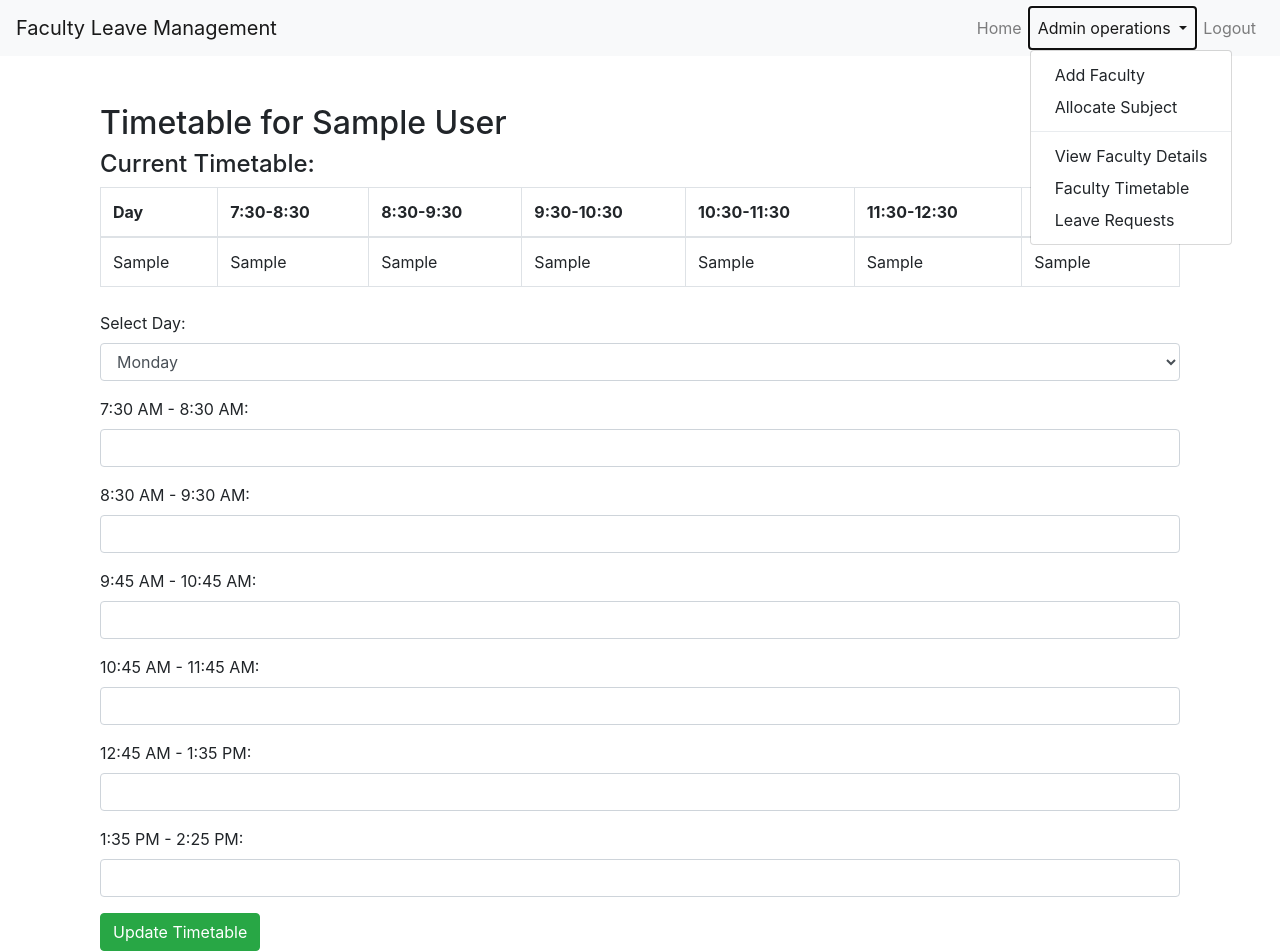
After one commit to narasimhaethics/Intelligent-Faculty-Leave-Management-with-Proxy-Assignment, a Flask app: page /faculty/timetable/1 in a window 1280 px wide, after a click on "Admin operations". The commit adds this page. Run offline with Flask 3, Linux system fonts and the light colour scheme; a user stored in the database is signed in; tables that the repository leaves empty hold one stand-in row (values such as "Sample post"); some libraries are stand-ins or nearby versions.

Commit message:
Faculty_time_table_added

```diff
--- a/app.py
+++ b/app.py
@@ -2,7 +2,7 @@ from flask import Flask, render_template, request, redirect, url_for, flash
 from flask_sqlalchemy import SQLAlchemy
 from flask_login import LoginManager, login_user, login_required, logout_user, current_user
 from config import Config
-from models import db, Users, LeaveRequests, ProxyAssignment
+from models import db, Users, FacultyDetails, FacultyTimetable #LeaveRequests, ProxyAssignment
 from datetime import datetime
 
 app = Flask(__name__)
@@ -21,9 +21,9 @@ def home():
 @app.route('/login', methods=['GET', 'POST'])
 def login():
     if request.method == 'POST':
-        username = request.form['username']
+        emailid = request.form['username']
         password = request.form['password']
-        user = Users.query.filter_by(username=username).first()
+        user = Users.query.filter_by(emailid=emailid).first()
         if user and user.password == password:
             login_user(user)
             return redirect(url_for('faculty_dashboard' if user.role == 'faculty' else 'admin_dashboard'))
@@ -62,14 +62,127 @@ def leave_request():
 def admin_dashboard():
     if current_user.role != 'admin':
         return redirect(url_for('faculty_dashboard'))
-    leave_requests = LeaveRequests.query.all()
-    return render_template('admin_dashboard.html', leave_requests=leave_requests)
+    #leave_requests = LeaveRequests.query.all()
+    return render_template('admin_dashboard.html') #leave_requests=leave_requests)
 @app.route('/logout')
 @login_required
 def logout():
     logout_user()
     flash("You have been logged out.", "success")
     return redirect(url_for('home'))
+@app.route('/add_faculty', methods=["GET","POST"])
+@login_required
+def add_faculty():
+    if request.method == 'POST':
+        fname = request.form.get('fname')
+        lname = request.form.get('lname')
+        emailid = request.form.get('emailid')
+        role = 'faculty'
+        password = request.form.get('password')
+        status = 'active'
+        program = request.form.get('program')
+        course = request.form.get('course')
+        semester = request.form.get('semester')
+        subject_allocated = request.form.get('subject_allocated')
+        academic_year = request.form.get('academic_year')
+
+
+        new_user = Users(fname=fname, lname=lname, emailid=emailid, role=role, password=password, status=status)
+        db.session.add(new_user)
+        db.session.commit()
+
+        # Adding faculty details linked to the user
+        new_faculty_details = FacultyDetails(
+            user_id=new_user.id,
+            program=program,
+            course=course,
+            semester=int(semester),
+            subject_allocated=subject_allocated,
+            academic_year=academic_year,
+
+        )
+        db.session.add(new_faculty_details)
+        db.session.commit()
+
+        flash('Faculty member added successfully', 'success')
+        return redirect(url_for('add_faculty'))
+
+    return render_template('add_faculty.html')
+
+@app.route('/allocate_subject')
+@login_required
+def allocate_subject():
+    pass
+
+@app.route('/view_faculty_details')
+@login_required
+def view_faculty_details():
+    faculties = FacultyDetails.query.all()
+    return render_template('faculty_details.html', faculties=faculties)
+
+
+@app.route('/faculty_timetable')
+@login_required
+def faculty_timetable():
+    pass
+
+@app.route('/faculty_details')
+@login_required
+def faculty_details():
+
+    # Query all faculty details
+    faculties = FacultyDetails.query.all()
+    return render_template('faculty_details.html', faculties=faculties)
+
+@app.route('/faculty/timetable/<int:faculty_id>', methods=['GET', 'POST'])
+@login_required
+def view_timetable(faculty_id):
+    faculty = FacultyDetails.query.get_or_404(faculty_id)
+
+    # Fetch the timetable for each day for the faculty
+    timetable = FacultyTimetable.query.filter_by(faculty_id=faculty.id).all()
+
+    if request.method == 'POST':
+        # Handle timetable updates for a particular day
+        day_of_week = request.form['day_of_week']
+        slot_1 = request.form['slot_1']
+        slot_2 = request.form['slot_2']
+        slot_3 = request.form['slot_3']
+        slot_4 = request.form['slot_4']
+        slot_5 = request.form['slot_5']
+        slot_6 = request.form['slot_6']
+
+        # Check if a timetable entry already exists for that day
+        timetable_entry = FacultyTimetable.query.filter_by(faculty_id=faculty.id, day_of_week=day_of_week).first()
+        if timetable_entry:
+            # Update existing entry
+            timetable_entry.slot_1 = slot_1
+            timetable_entry.slot_2 = slot_2
+            timetable_entry.slot_3 = slot_3
+            timetable_entry.slot_4 = slot_4
+            timetable_entry.slot_5 = slot_5
+            timetable_entry.slot_6 = slot_6
+        else:
+            # Create new entry if it doesn't exist
+            new_timetable = FacultyTimetable(
+                faculty_id=faculty.id,
+                faculty_name=faculty.user.fname,
+                day_of_week=day_of_week,
+                slot_1=slot_1,
+                slot_2=slot_2,
+                slot_3=slot_3,
+                slot_4=slot_4,
+                slot_5=slot_5,
+                slot_6=slot_6
+            )
+            db.session.add(new_timetable)
+
+        db.session.commit()
+        flash("Timetable updated successfully!", "success")
+        return redirect(url_for('view_timetable', faculty_id=faculty.id))
+
+    return render_template('view_timetable.html', timetable=timetable, faculty=faculty)
+
 if __name__ == '__main__':
     with app.app_context():
         db.create_all()  # Initialize the database
--- a/templates/base.html
+++ b/templates/base.html
@@ -1,5 +1,3 @@
-
-
 <!DOCTYPE html>
 <html lang="en">
 <head>
@@ -28,8 +26,19 @@
                             <a class="nav-link" href="{{ url_for('leave_request') }}">Request Leave</a>
                         </li>
                     {% elif current_user.role == 'admin' %}
-                        <li class="nav-item">
-                            <a class="nav-link" href="{{ url_for('admin_dashboard') }}">Admin Dashboard</a>
+                        <!-- Admin Dashboard Dropdown -->
+                        <li class="nav-item dropdown">
+                            <a class="nav-link dropdown-toggle" href="#" id="adminDashboardDropdown" role="button" data-toggle="dropdown" aria-haspopup="true" aria-expanded="false">
+                                Admin operations
+                            </a>
+                            <div class="dropdown-menu" aria-labelledby="adminDashboardDropdown">
+                                <a class="dropdown-item" href="{{ url_for('add_faculty') }}">Add Faculty</a>
+                                <a class="dropdown-item" href="{{ url_for('allocate_subject') }}">Allocate Subject</a>
+                                <div class="dropdown-divider"></div>
+                                <a class="dropdown-item" href="{{ url_for('view_faculty_details') }}">View Faculty Details</a>
+                                <a class="dropdown-item" href="{{ url_for('faculty_timetable') }}">Faculty Timetable</a>
+                                <a class="dropdown-item" href="{{ url_for('leave_request') }}">Leave Requests</a>
+                            </div>
                         </li>
                     {% endif %}
                     <li class="nav-item">
--- /dev/null
+++ b/templates/view_timetable.html
@@ -0,0 +1,77 @@
+{% extends "base.html" %}
+
+{% block content %}
+<div class="container mt-5">
+    <h2>Timetable for {{ faculty.user.fname }} {{ faculty.user.lname }}</h2>
+
+    <h4>Current Timetable:</h4>
+
+    <!-- Table to display the timetable day-wise -->
+    <table class="table table-bordered">
+        <thead>
+            <tr>
+                <th>Day</th>
+                <th>7:30-8:30</th>
+                <th>8:30-9:30</th>
+                <th>9:30-10:30</th>
+                <th>10:30-11:30</th>
+                <th>11:30-12:30</th>
+                <th>12:30-1:30</th>
+            </tr>
+        </thead>
+        <tbody>
+            {% for entry in timetable %}
+            <tr>
+                <td>{{ entry.day_of_week }}</td>
+                <td>{{ entry.slot_1 or 'Free' }}</td>
+                <td>{{ entry.slot_2 or 'Free' }}</td>
+                <td>{{ entry.slot_3 or 'Free' }}</td>
+                <td>{{ entry.slot_4 or 'Free' }}</td>
+                <td>{{ entry.slot_5 or 'Free' }}</td>
+                <td>{{ entry.slot_6 or 'Free' }}</td>
+            </tr>
+            {% endfor %}
+        </tbody>
+    </table>
+
+    <!-- Form for updating the timetable -->
+    <form method="POST" class="mt-4">
+        <div class="form-group">
+            <label for="day_of_week">Select Day:</label>
+            <select name="day_of_week" class="form-control" required>
+                <option value="Monday">Monday</option>
+                <option value="Tuesday">Tuesday</option>
+                <option value="Wednesday">Wednesday</option>
+                <option value="Thursday">Thursday</option>
+                <option value="Friday">Friday</option>
+                <option value="Saturday">Saturday</option>
+            </select>
+        </div>
+        <div class="form-group">
+            <label for="slot_1">7:30 AM - 8:30 AM:</label>
+            <input type="text" name="slot_1" class="form-control" required>
+        </div>
+        <div class="form-group">
+            <label for="slot_2">8:30 AM - 9:30 AM:</label>
+            <input type="text" name="slot_2" class="form-control" required>
+        </div>
+        <div class="form-group">
+            <label for="slot_3">9:45 AM - 10:45 AM:</label>
+            <input type="text" name="slot_3" class="form-control" required>
+        </div>
+        <div class="form-group">
+            <label for="slot_4">10:45 AM - 11:45 AM:</label>
+            <input type="text" name="slot_4" class="form-control" required>
+        </div>
+        <div class="form-group">
+            <label for="slot_5">12:45 AM - 1:35 PM:</label>
+            <input type="text" name="slot_5" class="form-control" required>
+        </div>
+        <div class="form-group">
+            <label for="slot_6">1:35 PM - 2:25 PM:</label>
+            <input type="text" name="slot_6" class="form-control" required>
+        </div>
+        <button type="submit" class="btn btn-success">Update Timetable</button>
+    </form>
+</div>
+{% endblock %}
```
Also changed, not shown: config.py (+6 -1 lines), models.py (+49 -13 lines), templates/add_faculty.html (added, +95 -0 lines), templates/faculty_details.html (added, +37 -0 lines).
